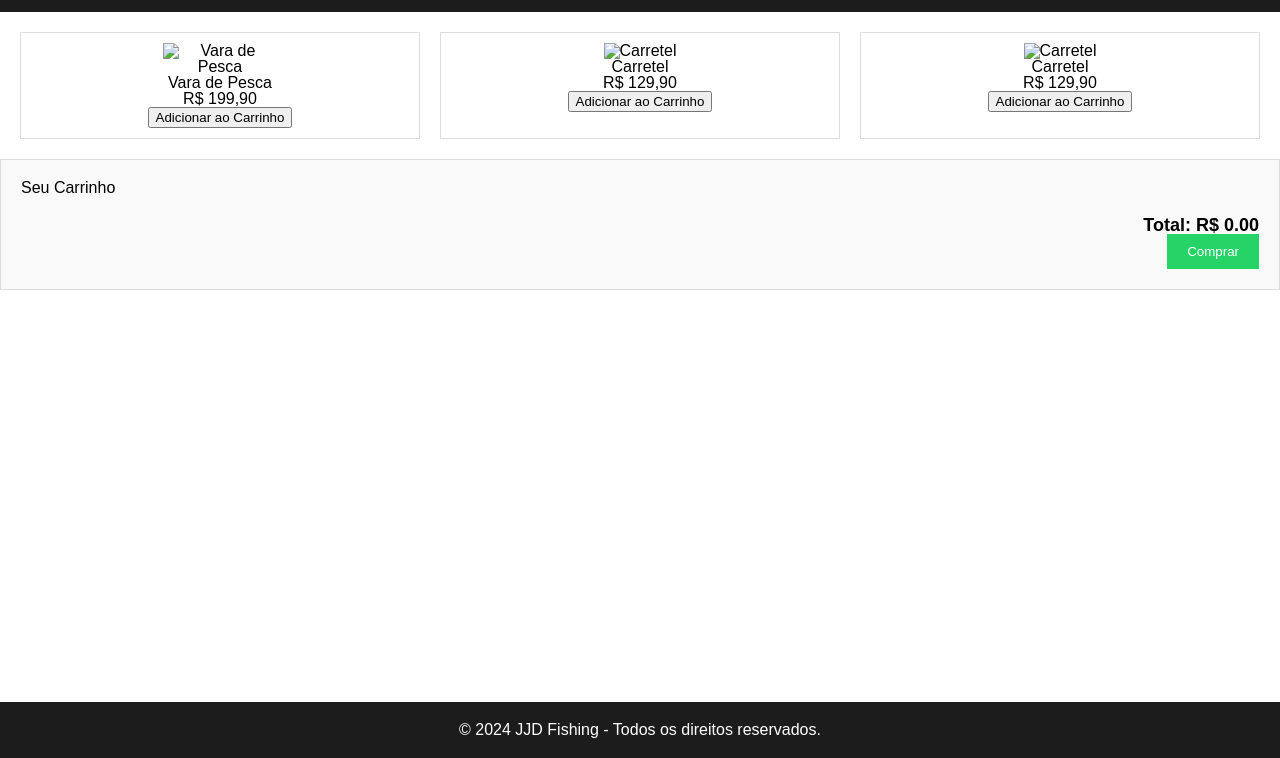
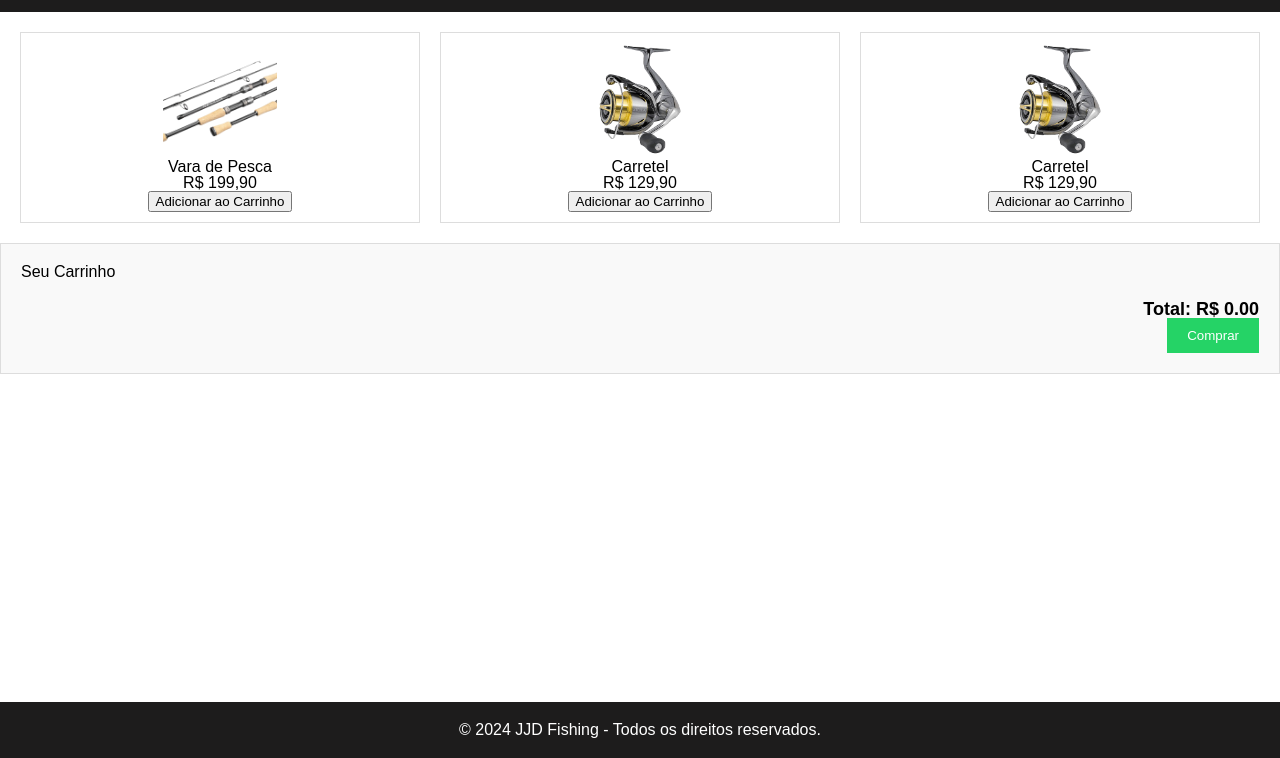
Before and after one commit to Feirryof/JJD-Fishing, a plain HTML site: page produtos.html in a window 1280 px wide. Shown: the part 42-800 px from the top of the page. Drawn offline with nearby package versions, Linux system fonts and the light colour scheme; files that its build step writes are made by us from their sources; a script that the page names is missing.

Commit message:
Update produtos.html

```diff
--- a/produtos.html
+++ b/produtos.html
@@ -5,7 +5,7 @@
     <meta name="viewport" content="width=device-width, initial-scale=1.0">
     <title>Produtos - JJD Fishing</title>
     <link rel="stylesheet" href="https://cdnjs.cloudflare.com/ajax/libs/meyer-reset/2.0/reset.min.css">
-    <link rel="stylesheet" href="css/style.css">
+    <link rel="stylesheet" href="style.css">
     <script type="text/javascript">
         window.onload = function(){
         (function(d, script) {
@@ -33,19 +33,19 @@
     <main>
         <section class="produtos">
             <div class="produto">
-                <img src="img/vara-pesca.png" alt="Vara de Pesca">
+                <img src="vara-pesca.png" alt="Vara de Pesca">
                 <h3>Vara de Pesca</h3>
                 <p>R$ 199,90</p>
                 <button class="btn-adicionar">Adicionar ao Carrinho</button>
             </div>
             <div class="produto">
-                <img src="img/carretel.png" alt="Carretel">
+                <img src="carretel.png" alt="Carretel">
                 <h3>Carretel</h3>
                 <p>R$ 129,90</p>
                 <button class="btn-adicionar">Adicionar ao Carrinho</button>
             </div>
             <div class="produto">
-                <img src="img/carretel.png" alt="Carretel">
+                <img src="carretel.png" alt="Carretel">
                 <h3>Carretel</h3>
                 <p>R$ 129,90</p>
                 <button class="btn-adicionar">Adicionar ao Carrinho</button>
@@ -99,7 +99,7 @@
     </div>
     <script src='https://cdnjs.cloudflare.com/ajax/libs/jquery/3.4.1/jquery.min.js'></script>
 
-    <script src="js/script.js"></script>
+    <script src="script.js"></script>
 
     <footer>
         <p>&copy; 2024 JJD Fishing - Todos os direitos reservados.</p>
```
